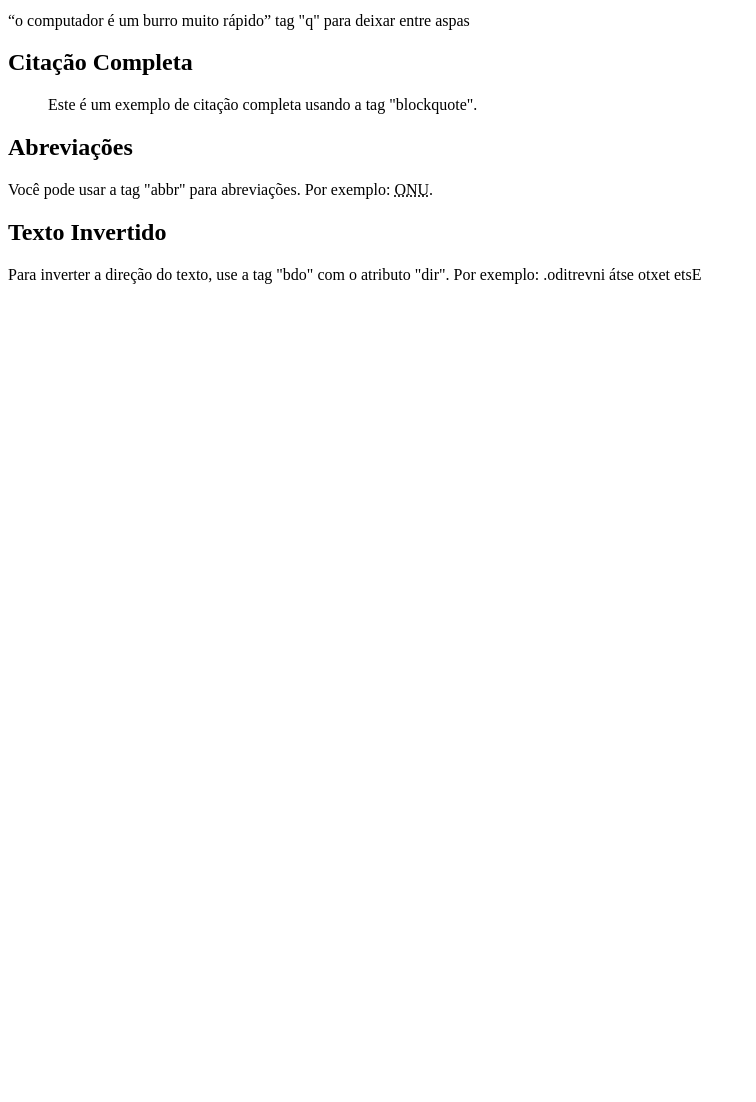
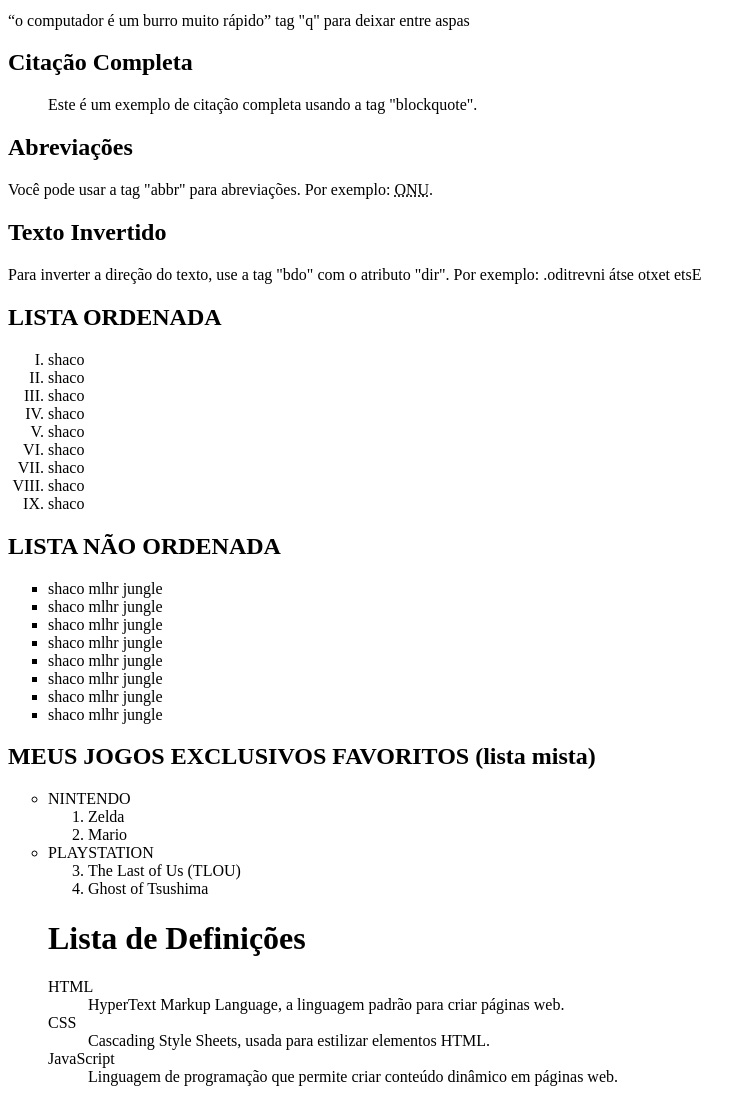
Before and after one commit to abbyyssss/Web, a plain HTML site: page aula 1.3/index.html in a window 1280 px wide. Shown: the part 850-1952 px from the top of the page, without its empty margins (0-756 px from the left). Before the commit the page ends 1150 px from the top, so only its background shows below. Drawn offline with Linux system fonts and the light colour scheme.

Commit message:
aprendendo lista

```diff
--- a/aula 1.3/index.html
+++ b/aula 1.3/index.html
@@ -43,5 +43,61 @@
 
     <h2>Texto Invertido</h2>
     <p>Para inverter a direção do texto, use a tag "bdo" com o atributo "dir". Por exemplo: <bdo dir="rtl">Este texto está invertido.</bdo></p>
+
+    <h2> LISTA ORDENADA</h2>
+<ol type = "I"> <!-- 1 A a I i-->
+<li>shaco</li>
+<li>shaco</li>
+<li>shaco</li>
+<li>shaco</li>
+<li>shaco</li>
+<li>shaco</li>
+<li>shaco</li>
+<li>shaco</li>
+<li>shaco</li>
+</ol>
+
+<h2>LISTA NÃO ORDENADA</h2>
+<ul type = "square"> <!--disc circle square-->
+    <li>shaco mlhr jungle</li>
+    <li>shaco mlhr jungle</li>
+    <li>shaco mlhr jungle</li>
+    <li>shaco mlhr jungle</li>
+    <li>shaco mlhr jungle</li>
+    <li>shaco mlhr jungle</li>
+    <li>shaco mlhr jungle</li>
+    <li>shaco mlhr jungle</li>
+</ul>
+
+
+<h2>MEUS JOGOS EXCLUSIVOS FAVORITOS (lista mista)</h2>
+<ul type="circle">
+   <li>NINTENDO</li>
+   <ol type="1">
+      <li> Zelda</li>
+      <li> Mario</li>
+   </ol>
+   <li>PLAYSTATION</li>
+   <ol start="3">
+      <li> The Last of Us (TLOU)</li>
+      <li> Ghost of Tsushima</li>
+   </ol>
+</ol>
+
+<h1>Lista de Definições</h1>
+    <dl>
+        <dt>HTML</dt>
+        <dd>HyperText Markup Language, a linguagem padrão para criar páginas web.</dd>
+        <dt>CSS</dt>
+        <dd>Cascading Style Sheets, usada para estilizar elementos HTML.</dd>
+        <dt>JavaScript</dt>
+        <dd>Linguagem de programação que permite criar conteúdo dinâmico em páginas web.</dd>
+    </dl>
+
+<!--<dl>: Definition List (Lista de Definição). Esta tag é o contêiner que agrupa todos os termos e suas definições.
+<dt>: Definition Term (Termo de Definição). Esta tag é usada para definir o termo que será explicado.
+<dd>: Definition Description (Descrição da Definição). Esta tag é usada para fornecer a descrição ou definição do termo.-->
+
+
 </body>
 </html>
```
